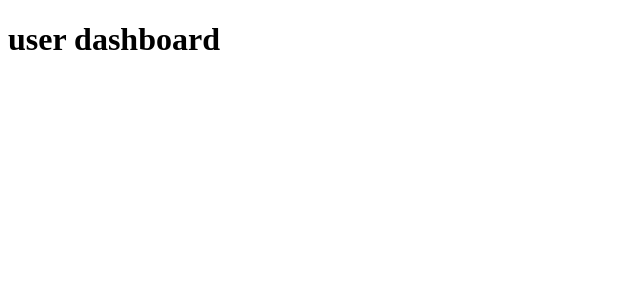
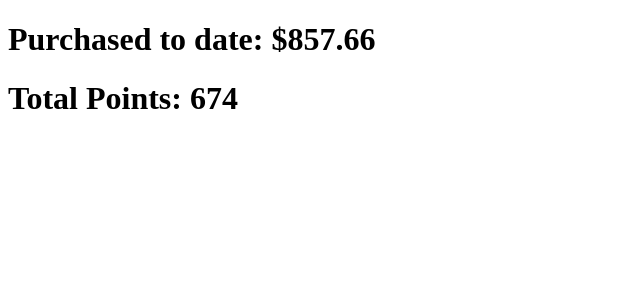
Before and after one commit to kemtopher/customer-points, a React (Create React App) app: page / in a window 1280 px wide. Shown: the top 300 px of the page, without its empty margins (0-640 px from the left). Built offline with nearby package versions, Linux system fonts and the light colour scheme; data requests are answered from the project's data file.

Commit message:
Points program logic

```diff
--- a/src/App.js
+++ b/src/App.js
@@ -1,10 +1,25 @@
-import React from "react";
+import React, { useEffect, useState } from "react";
 import UserDash from "./user-dash/user-dash";
 
 const App = () => {
+  const [transactions, setTransactions] = useState([]);
+
+  async function getTransactions(url) {
+    const res = await fetch(url);
+    const data = await res.json();
+
+    return data;
+  }
+
+  useEffect(() => {
+    getTransactions("http://localhost:4000/transactions").then((res) =>
+      setTransactions(res)
+    );
+  }, []);
+
   return (
     <div className="App">
-      <UserDash />
+      <UserDash data={transactions} />
     </div>
   );
 };
--- /dev/null
+++ b/src/db.json
@@ -0,0 +1,49 @@
+{
+  "transactions": [
+    {
+      "id": 1,
+      "customer": "Christopher",
+      "amount": 25.55
+    },
+    {
+      "id": 2,
+      "customer": "Christopher",
+      "amount": 85.01
+    },
+    {
+      "id": 3,
+      "customer": "Christopher",
+      "amount": 100.25
+    },
+    {
+      "id": 4,
+      "customer": "Christopher",
+      "amount": 127.05
+    },
+    {
+      "id": 5,
+      "customer": "Christopher",
+      "amount": 143.02
+    },
+    {
+      "id": 6,
+      "customer": "Christopher",
+      "amount": 227.32
+    },
+    {
+      "id": 7,
+      "customer": "Christopher",
+      "amount": 55.01
+    },
+    {
+      "id": 8,
+      "customer": "Christopher",
+      "amount": 15.01
+    },
+    {
+      "id": 9,
+      "customer": "Christopher",
+      "amount": 120.0
+    }
+  ]
+}
--- a/src/user-dash/user-dash.js
+++ b/src/user-dash/user-dash.js
@@ -1,9 +1,38 @@
-import React from "react";
+import React, { useEffect, useState } from "react";
 
-const UserDash = () => {
+const UserDash = ({ data }) => {
+  const [purchaseAmount, setPurchaseAmount] = useState(0);
+  const [points, setPoints] = useState(0);
+
+  useEffect(() => {
+    data.forEach((transaction) => {
+      const floorAmount = Math.floor(transaction.amount);
+
+      if (floorAmount < 50) return;
+
+      if (floorAmount > 100) {
+        const newPoints = (floorAmount - 100) * 2 + 50;
+        setPoints((prev) => prev + newPoints);
+      } else if (floorAmount > 50 && floorAmount < 100) {
+        const newPoints = floorAmount - 50;
+        setPoints((prev) => prev + newPoints);
+      }
+
+      setPurchaseAmount((prev) => prev + transaction.amount);
+    });
+
+    return;
+  }, [data]);
+
+  const CurrencyFormat = new Intl.NumberFormat("en-US", {
+    style: "currency",
+    currency: "USD",
+  });
+
   return (
     <div className="user-dash">
-      <h1>user dashboard</h1>
+      <h1>Purchased to date: {CurrencyFormat.format(purchaseAmount)}</h1>
+      <h1>Total Points: {points}</h1>
     </div>
   );
 };
```
